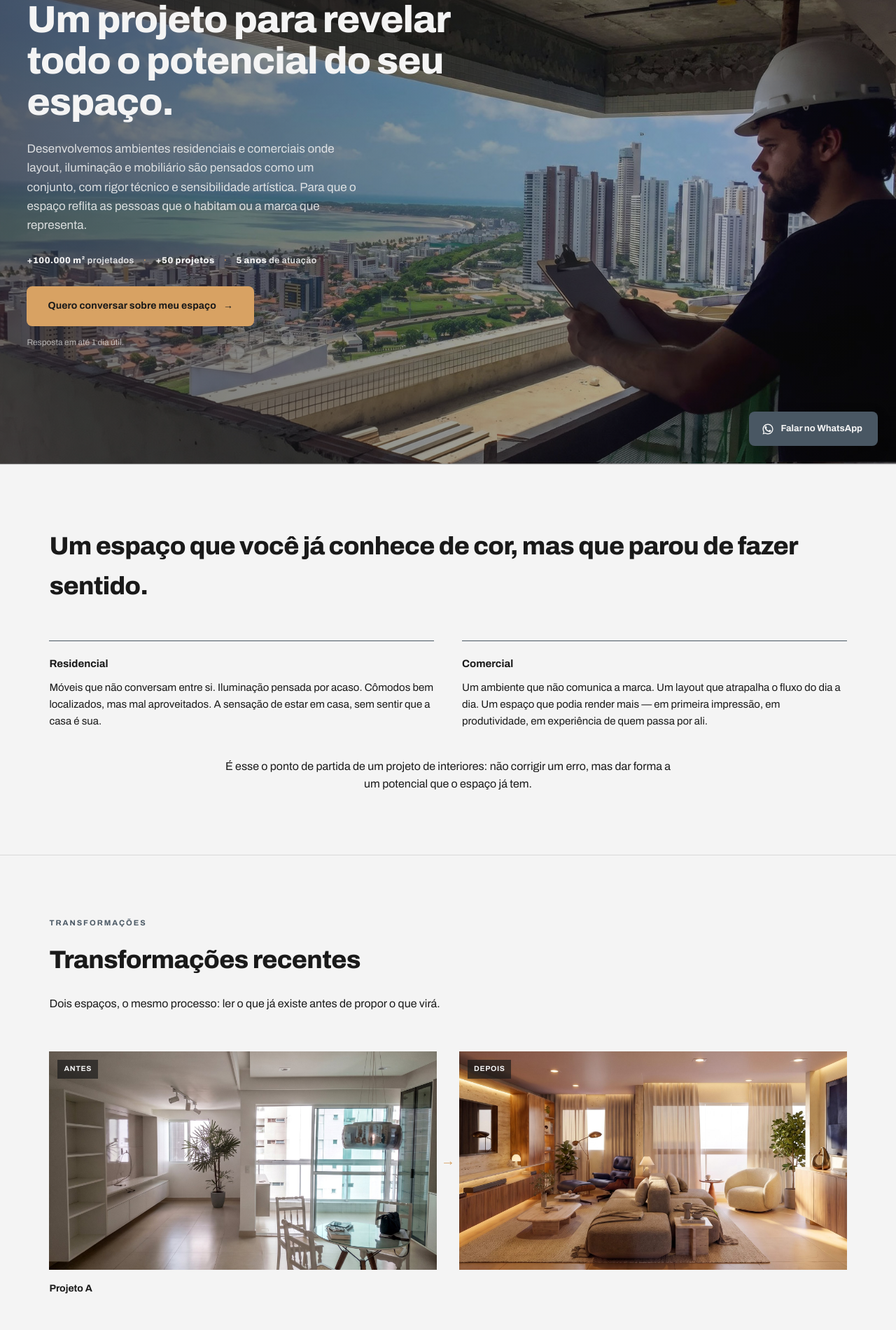
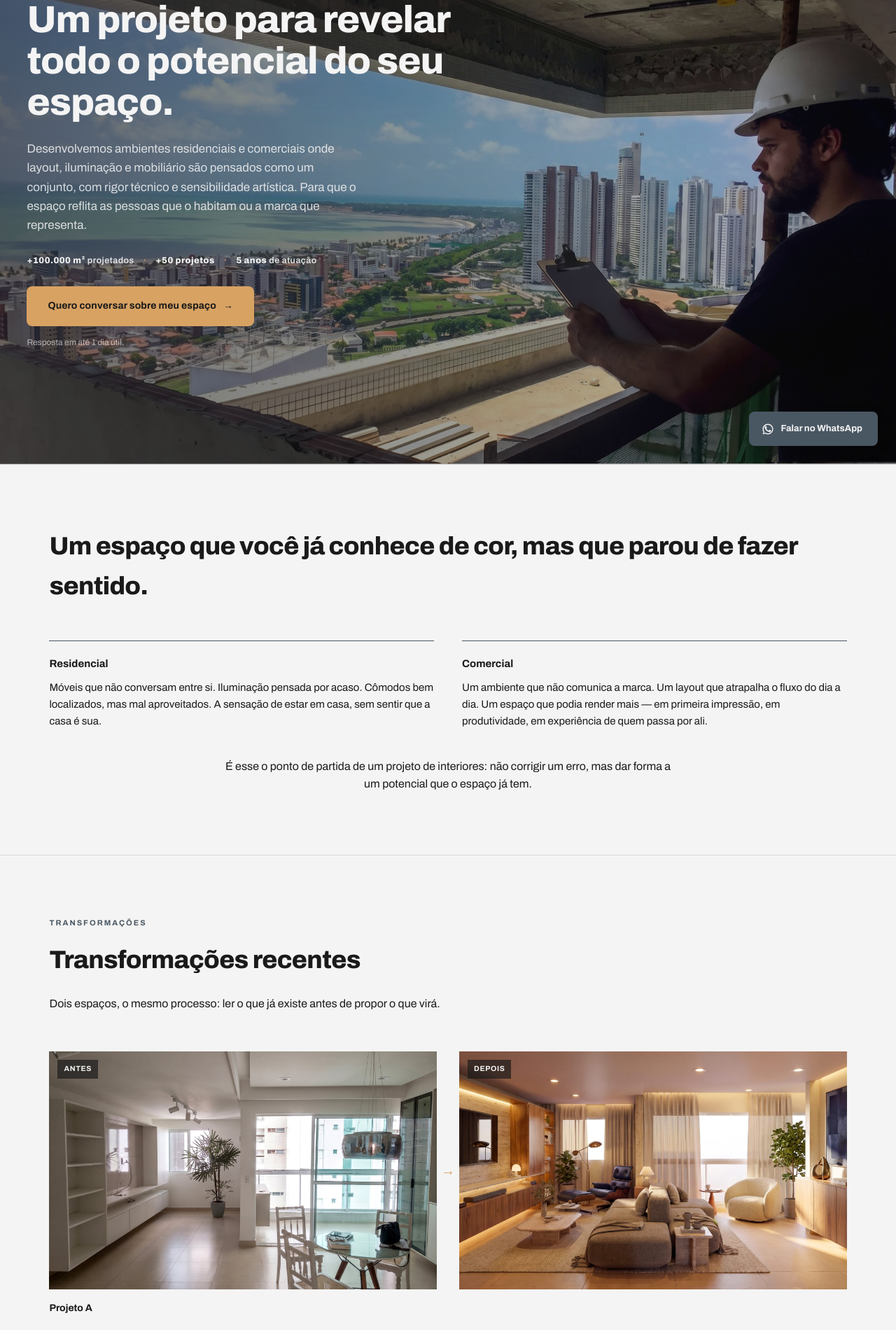
Before and after one commit to cidclementino/projetos-odisse, a Jekyll site: the page built from interiores/index.html, in a window 1280 px wide. Shown: the part 237-2137 px from the top of the page at 70% size. Built offline with Jekyll 4.4.1, drawn with Linux system fonts in a browser that asks for light colours; grey boxes are pictures that could not be loaded.

Commit message:
Update default.html

```diff
--- a/_layouts/default.html
+++ b/_layouts/default.html
@@ -323,12 +323,14 @@
   .ad-slot{ position:relative; }
   .ad-slot .photo-frame, .ad-slot .img-placeholder{
     aspect-ratio:auto;
-    box-sizing:content-box;
+    box-sizing:border-box;
     position:relative;
     width:100%;
-    height:0;
-    padding-top:56.25%;
+    height:280px;
     overflow:hidden;
+  }
+  @media (min-width:860px){
+    .ad-slot .photo-frame, .ad-slot .img-placeholder{ height:340px; }
   }
   .ad-slot .photo-frame img{
     position:absolute;
```
